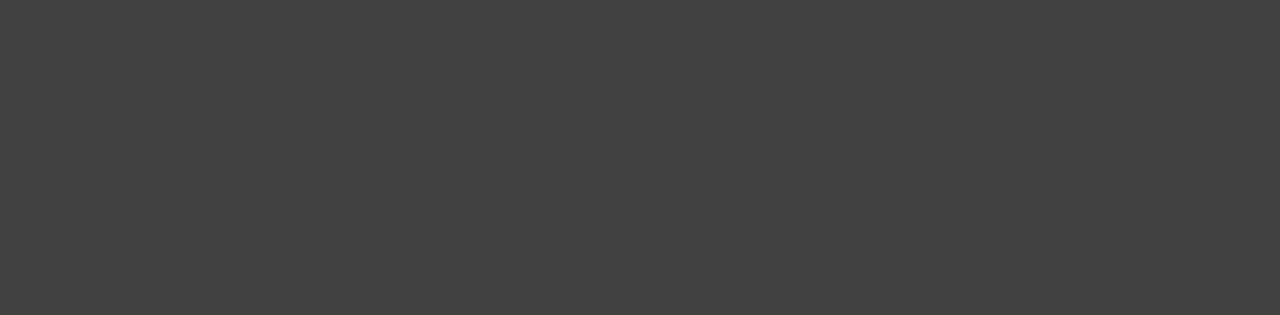
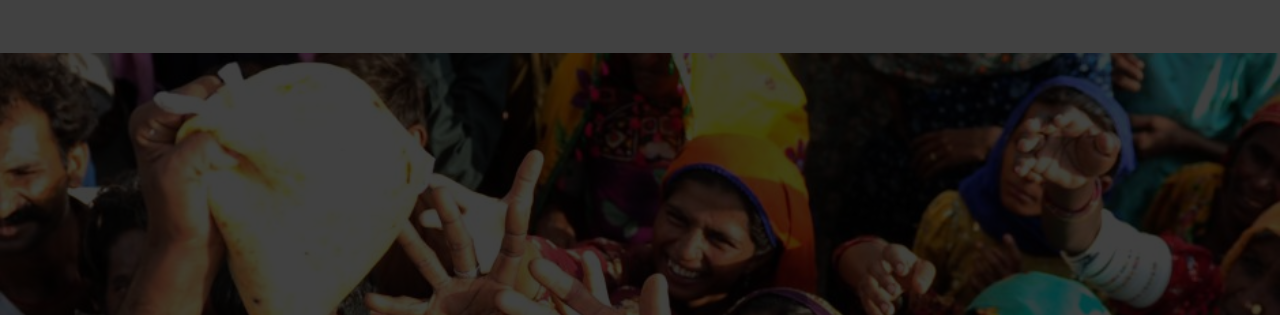
Before and after one commit to HasibUddin1/donate-today-main, a plain HTML site: page index.html in a window 1280 px wide. Shown: the top 315 px of the page. Drawn offline with Linux system fonts and the light colour scheme; the site is published under a folder, as on GitHub Pages, so addresses that start at the root find nothing.

Commit message:
added image

```diff
--- a/index.css
+++ b/index.css
@@ -7,7 +7,7 @@
     width: 100%;
     height: 80vh;
     padding-top: 40vh;
-    background-image: url(/images/donation0.jpg);
+    background-image: url(images/donation0.jpg);
     background-attachment: local;
     background-position: center;
     background-size: 100%;
```
